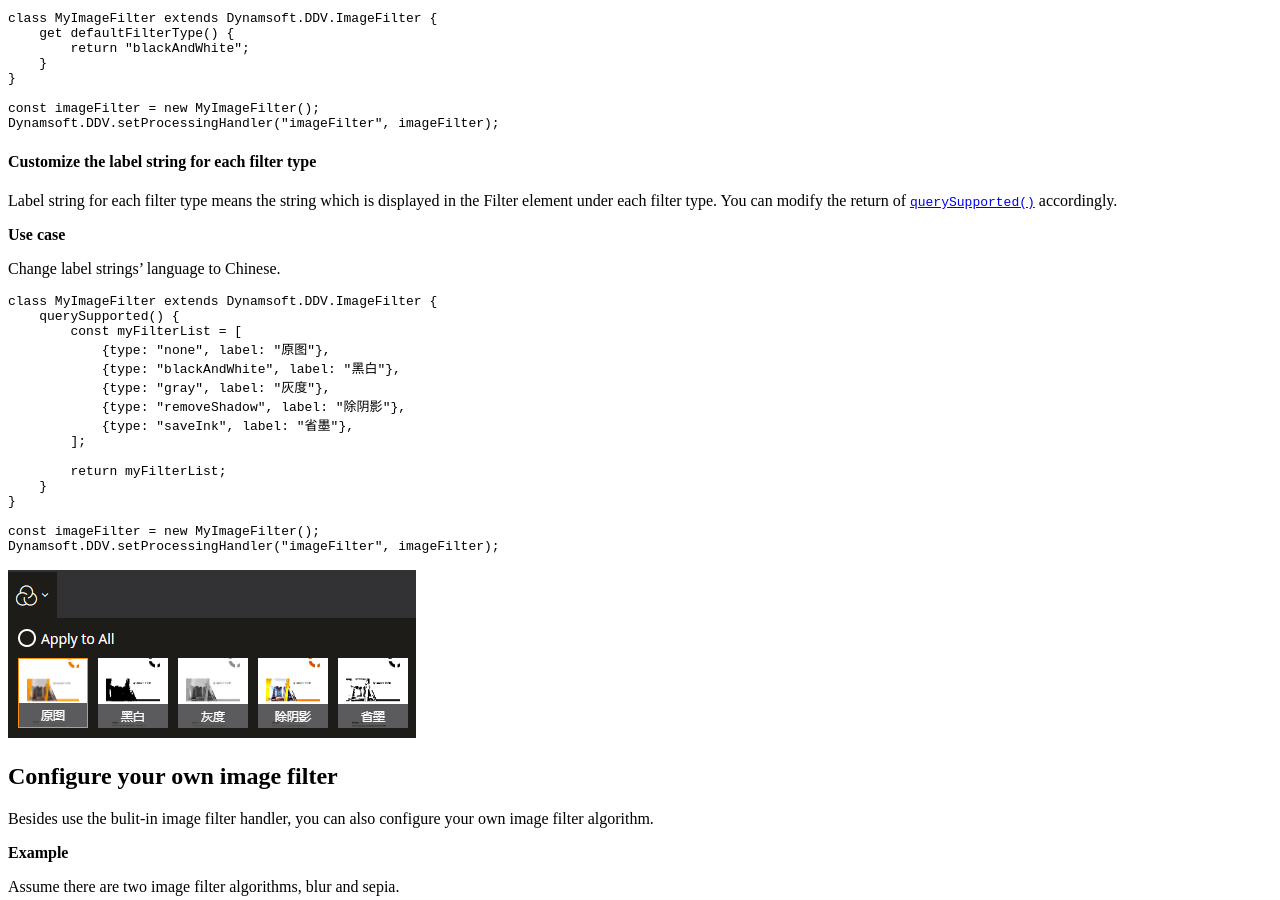
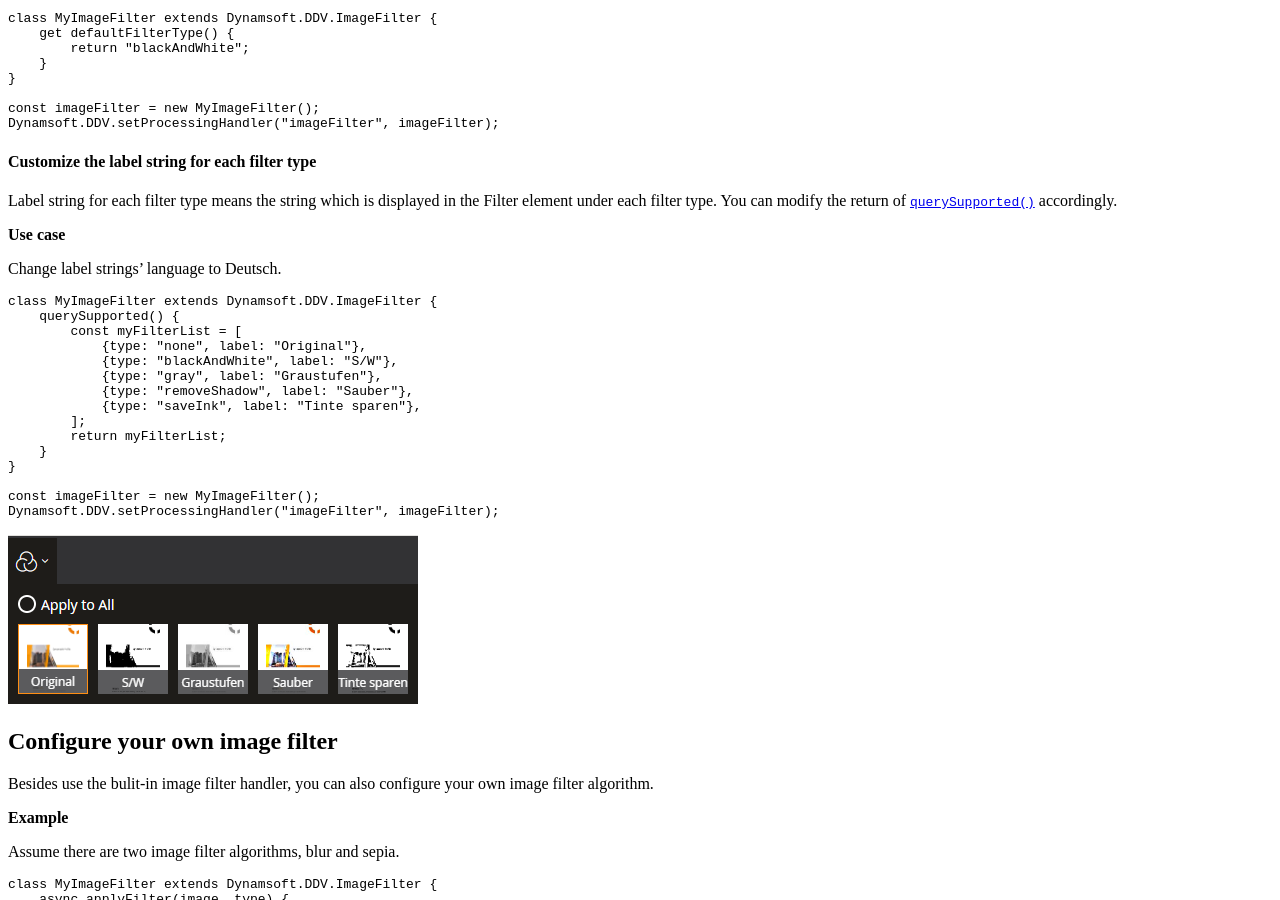
Before and after one commit to dynamsoft-docs/document-viewer-docs, a Jekyll site: the page built from features/advanced/imagefilter.md, in a window 1280 px wide and 900 px high, scrolled down 2031 px. Built offline with Jekyll 4.4.1, drawn with Linux system fonts in a browser that asks for light colours; some of the changed text lies outside the part shown.

Commit message:
Chinese to German

````diff
--- a/features/advanced/imagefilter.md
+++ b/features/advanced/imagefilter.md
@@ -85,19 +85,18 @@ Label string for each filter type means the string which is displayed in the Fil
 
 **Use case**
 
-Change label strings' language to Chinese.
+Change label strings' language to Deutsch.
 
 ```typescript
 class MyImageFilter extends Dynamsoft.DDV.ImageFilter {
     querySupported() {
         const myFilterList = [
-            {type: "none", label: "原图"},
-            {type: "blackAndWhite", label: "黑白"},
-            {type: "gray", label: "灰度"},
-            {type: "removeShadow", label: "除阴影"},
-            {type: "saveInk", label: "省墨"},
+            {type: "none", label: "Original"},
+            {type: "blackAndWhite", label: "S/W"},
+            {type: "gray", label: "Graustufen"},
+            {type: "removeShadow", label: "Sauber"},
+            {type: "saveInk", label: "Tinte sparen"},
         ];
-
         return myFilterList;
     }
 }
@@ -172,4 +171,4 @@ Dynamsoft.DDV.setProcessingHandler("imageFilter", imageFilter);
 
 ## Reference
 
-- [`ImageFilter` class]({{ site.api }}class/advanced/imagefilter.html)
+- [`ImageFilter class`]({{ site.api }}class/advanced/imagefilter.html)
````
Also changed, not shown: assets/imgs/imagefilterchangelabel.png.
